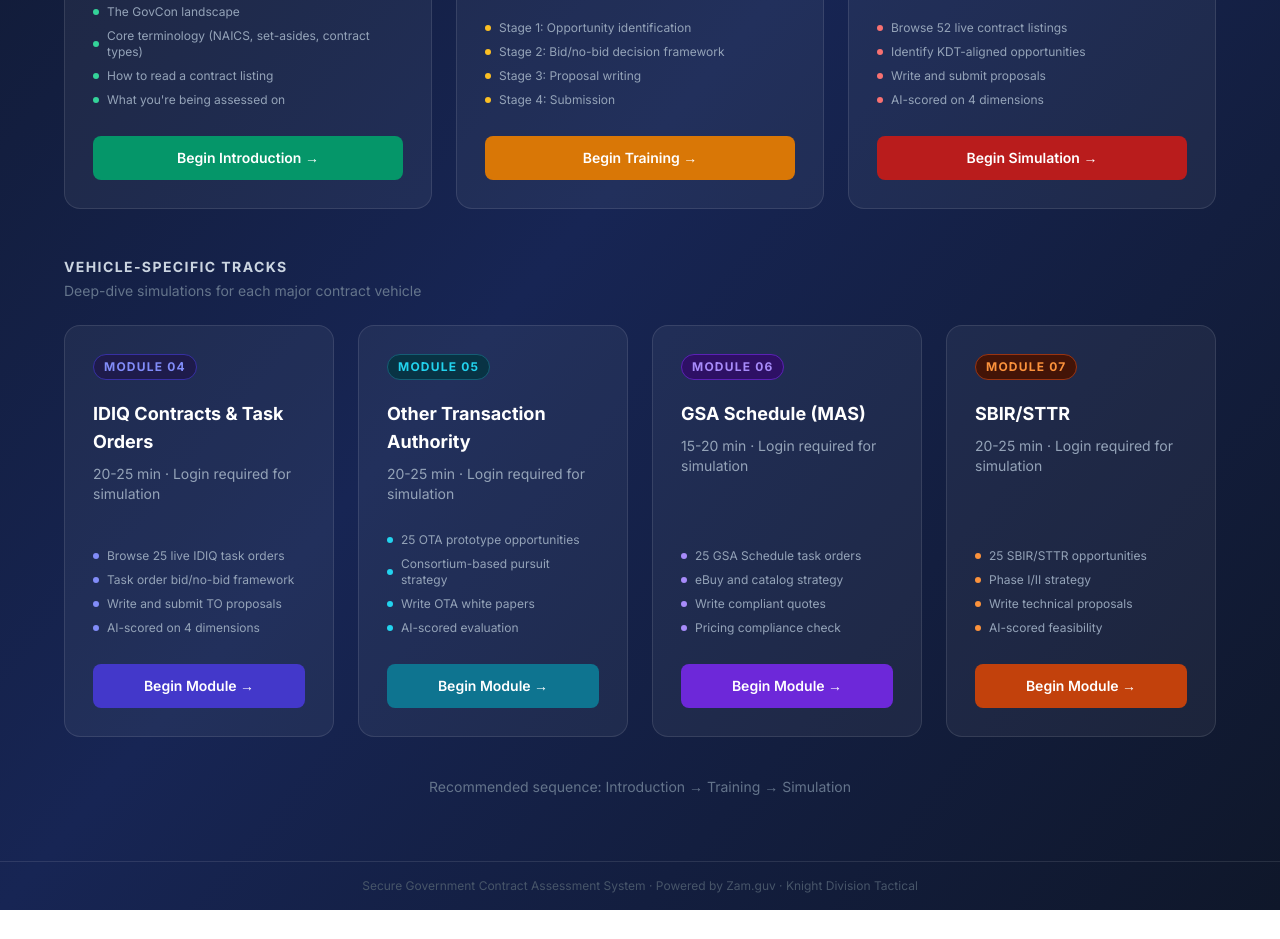
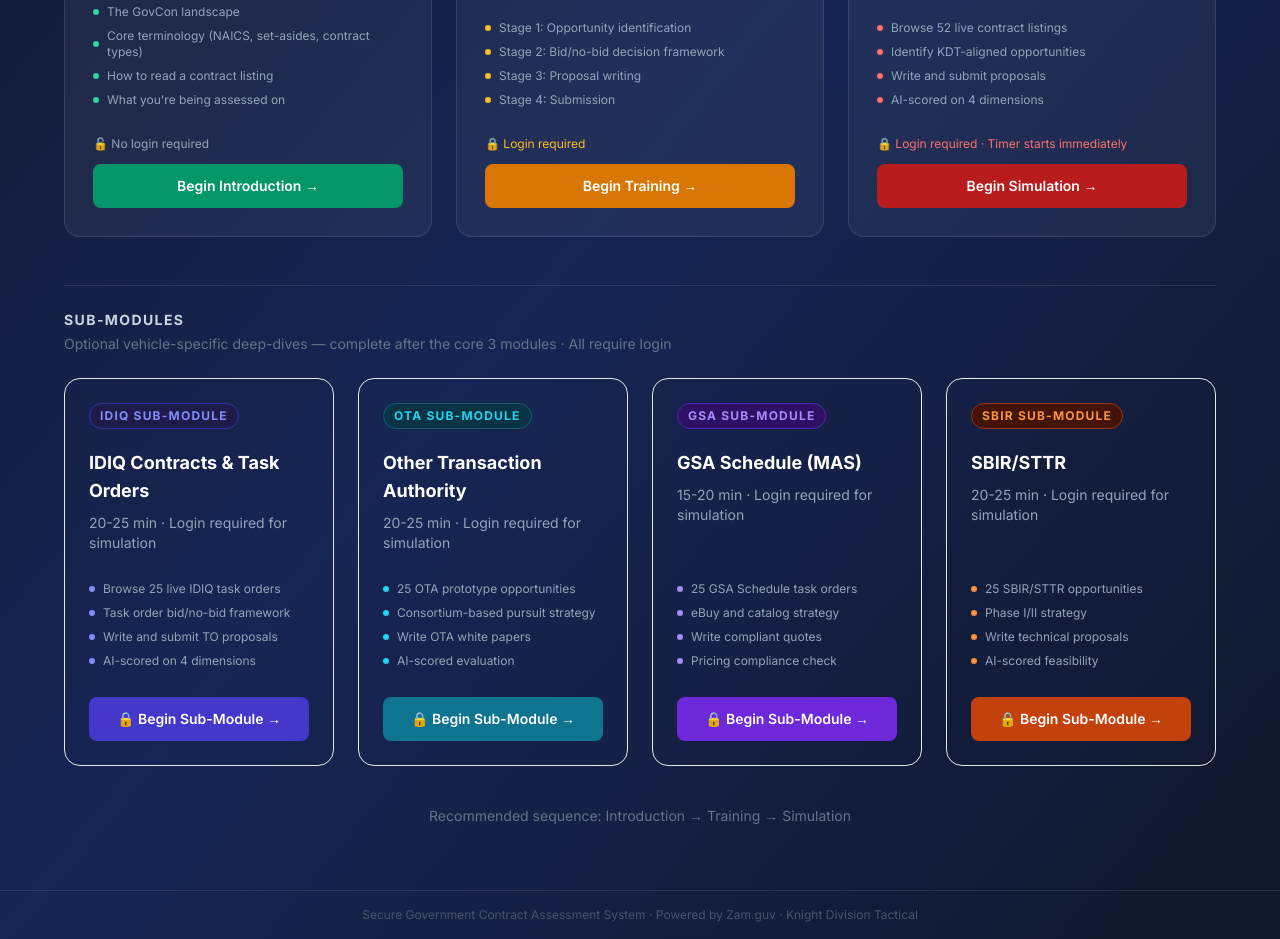
Before and after one commit to hugirecon/zam-guv, a Next.js app: page / in a window 1280 px wide. Shown: the part 600-1539 px from the top of the page. Before the commit the page ends 1510 px from the top, so only its background shows below. Built offline with nearby package versions, Linux system fonts and the light colour scheme.

Commit message:
UI/UX audit fixes: terminology, sub-module badges, login page, tab labels, visual hierarchy

```diff
--- a/app/modules/intro/page.tsx
+++ b/app/modules/intro/page.tsx
@@ -109,7 +109,7 @@ export default function IntroPage() {
         <div className="mb-10">
           <div className="inline-flex bg-gray-100 rounded-xl p-1 gap-1">
             {([
-              { id: "all" as Tab, label: "All", icon: "📅" },
+              { id: "all" as Tab, label: "Overview", icon: "📅" },
               { id: "vehicles" as Tab, label: "Contract Vehicles", icon: "🚗" },
               { id: "compliance" as Tab, label: "Compliance", icon: "🔒" },
             ]).map(({ id, label, icon }) => (
--- a/app/page.tsx
+++ b/app/page.tsx
@@ -27,13 +27,13 @@ export default function Home() {
               GovCon Assessment System
             </h1>
             <p className="text-slate-400 text-lg max-w-xl mx-auto">
-              Seven-module assessment system: core GovCon track plus four vehicle-specific deep-dive simulations.
+              3-module GovCon assessment system plus 4 vehicle-specific sub-module simulations.
             </p>
           </div>
 
           {/* ── Core Track ── */}
           <div className="mb-12">
-            <h2 className="text-sm font-bold text-slate-300 uppercase tracking-widest mb-6">Core Track</h2>
+            <h2 className="text-sm font-bold text-slate-300 uppercase tracking-widest mb-6">Core Track — 3 Modules</h2>
             <div className="grid md:grid-cols-3 gap-6">
 
               {/* Module 01 */}
@@ -51,6 +51,9 @@ export default function Home() {
                   <div className="flex items-center gap-2"><span className="w-1.5 h-1.5 bg-emerald-400 rounded-full flex-shrink-0"></span>Core terminology (NAICS, set-asides, contract types)</div>
                   <div className="flex items-center gap-2"><span className="w-1.5 h-1.5 bg-emerald-400 rounded-full flex-shrink-0"></span>How to read a contract listing</div>
                   <div className="flex items-center gap-2"><span className="w-1.5 h-1.5 bg-emerald-400 rounded-full flex-shrink-0"></span>What you're being assessed on</div>
+                </div>
+                <div className="flex items-center gap-2 mb-3">
+                  <span className="text-xs text-slate-400">🔓 No login required</span>
                 </div>
                 <Link
                   href="/modules/intro"
@@ -76,6 +79,9 @@ export default function Home() {
                   <div className="flex items-center gap-2"><span className="w-1.5 h-1.5 bg-amber-400 rounded-full flex-shrink-0"></span>Stage 3: Proposal writing</div>
                   <div className="flex items-center gap-2"><span className="w-1.5 h-1.5 bg-amber-400 rounded-full flex-shrink-0"></span>Stage 4: Submission</div>
                 </div>
+                <div className="flex items-center gap-2 mb-3">
+                  <span className="text-xs text-amber-400">🔒 Login required</span>
+                </div>
                 <Link
                   href="/modules/training"
                   className="block text-center bg-amber-600 hover:bg-amber-500 text-white font-semibold py-3 px-6 rounded-lg transition-colors text-sm"
@@ -100,6 +106,9 @@ export default function Home() {
                   <div className="flex items-center gap-2"><span className="w-1.5 h-1.5 bg-red-400 rounded-full flex-shrink-0"></span>Write and submit proposals</div>
                   <div className="flex items-center gap-2"><span className="w-1.5 h-1.5 bg-red-400 rounded-full flex-shrink-0"></span>AI-scored on 4 dimensions</div>
                 </div>
+                <div className="flex items-center gap-2 mb-3">
+                  <span className="text-xs text-red-400">🔒 Login required · Timer starts immediately</span>
+                </div>
                 <Link
                   href="/login"
                   className="block text-center bg-red-700 hover:bg-red-600 text-white font-semibold py-3 px-6 rounded-lg transition-colors text-sm"
@@ -111,18 +120,18 @@ export default function Home() {
             </div>
           </div>
 
-          {/* ── Vehicle-Specific Tracks ── */}
+          {/* ── Sub-Modules ── */}
           <div className="mb-10">
-            <div className="mb-6">
-              <h2 className="text-sm font-bold text-slate-300 uppercase tracking-widest mb-1">Vehicle-Specific Tracks</h2>
-              <p className="text-slate-500 text-sm">Deep-dive simulations for each major contract vehicle</p>
+            <div className="mb-6 pt-6 border-t border-white/10">
+              <h2 className="text-sm font-bold text-slate-300 uppercase tracking-widest mb-1">Sub-Modules</h2>
+              <p className="text-slate-500 text-sm">Optional vehicle-specific deep-dives — complete after the core 3 modules · All require login</p>
             </div>
             <div className="grid md:grid-cols-2 lg:grid-cols-4 gap-6">
 
-              {/* Module 04 — IDIQ */}
-              <div className="bg-white/5 border border-white/10 rounded-2xl p-7 flex flex-col hover:bg-white/8 transition-colors group">
+              {/* IDIQ Sub-Module */}
+              <div className="bg-white/3 border border-white/8 rounded-2xl p-6 flex flex-col hover:bg-white/6 transition-colors group">
                 <div className="flex items-center gap-3 mb-5">
-                  <span className="text-xs font-bold text-indigo-400 uppercase tracking-widest bg-indigo-950 border border-indigo-800 px-2.5 py-1 rounded-full">Module 04</span>
+                  <span className="text-xs font-bold text-indigo-400 uppercase tracking-widest bg-indigo-950 border border-indigo-800 px-2.5 py-1 rounded-full">IDIQ Sub-Module</span>
                 </div>
                 <h2 className="text-lg font-bold text-white mb-2">IDIQ Contracts &amp; Task Orders</h2>
                 <p className="text-slate-400 text-sm mb-1">20-25 min · Login required for simulation</p>
@@ -137,14 +146,14 @@ export default function Home() {
                   href="/modules/idiq"
                   className="block text-center bg-indigo-700 hover:bg-indigo-600 text-white font-semibold py-3 px-6 rounded-lg transition-colors text-sm"
                 >
-                  Begin Module →
+                  🔒 Begin Sub-Module →
                 </Link>
               </div>
 
-              {/* Module 05 — OTA */}
-              <div className="bg-white/5 border border-white/10 rounded-2xl p-7 flex flex-col hover:bg-white/8 transition-colors group">
+              {/* OTA Sub-Module */}
+              <div className="bg-white/3 border border-white/8 rounded-2xl p-6 flex flex-col hover:bg-white/6 transition-colors group">
                 <div className="flex items-center gap-3 mb-5">
-                  <span className="text-xs font-bold text-cyan-400 uppercase tracking-widest bg-cyan-950 border border-cyan-800 px-2.5 py-1 rounded-full">Module 05</span>
+                  <span className="text-xs font-bold text-cyan-400 uppercase tracking-widest bg-cyan-950 border border-cyan-800 px-2.5 py-1 rounded-full">OTA Sub-Module</span>
                 </div>
                 <h2 className="text-lg font-bold text-white mb-2">Other Transaction Authority</h2>
                 <p className="text-slate-400 text-sm mb-1">20-25 min · Login required for simulation</p>
@@ -159,14 +168,14 @@ export default function Home() {
                   href="/modules/ota"
                   className="block text-center bg-cyan-700 hover:bg-cyan-600 text-white font-semibold py-3 px-6 rounded-lg transition-colors text-sm"
                 >
-                  Begin Module →
+                  🔒 Begin Sub-Module →
                 </Link>
               </div>
 
-              {/* Module 06 — GSA */}
-              <div className="bg-white/5 border border-white/10 rounded-2xl p-7 flex flex-col hover:bg-white/8 transition-colors group">
+              {/* GSA Sub-Module */}
+              <div className="bg-white/3 border border-white/8 rounded-2xl p-6 flex flex-col hover:bg-white/6 transition-colors group">
                 <div className="flex items-center gap-3 mb-5">
-                  <span className="text-xs font-bold text-violet-400 uppercase tracking-widest bg-violet-950 border border-violet-800 px-2.5 py-1 rounded-full">Module 06</span>
+                  <span className="text-xs font-bold text-violet-400 uppercase tracking-widest bg-violet-950 border border-violet-800 px-2.5 py-1 rounded-full">GSA Sub-Module</span>
                 </div>
                 <h2 className="text-lg font-bold text-white mb-2">GSA Schedule (MAS)</h2>
                 <p className="text-slate-400 text-sm mb-1">15-20 min · Login required for simulation</p>
@@ -181,14 +190,14 @@ export default function Home() {
                   href="/modules/gsa"
                   className="block text-center bg-violet-700 hover:bg-violet-600 text-white font-semibold py-3 px-6 rounded-lg transition-colors text-sm"
                 >
-                  Begin Module →
+                  🔒 Begin Sub-Module →
                 </Link>
               </div>
 
-              {/* Module 07 — SBIR */}
-              <div className="bg-white/5 border border-white/10 rounded-2xl p-7 flex flex-col hover:bg-white/8 transition-colors group">
+              {/* SBIR Sub-Module */}
+              <div className="bg-white/3 border border-white/8 rounded-2xl p-6 flex flex-col hover:bg-white/6 transition-colors group">
                 <div className="flex items-center gap-3 mb-5">
-                  <span className="text-xs font-bold text-orange-400 uppercase tracking-widest bg-orange-950 border border-orange-800 px-2.5 py-1 rounded-full">Module 07</span>
+                  <span className="text-xs font-bold text-orange-400 uppercase tracking-widest bg-orange-950 border border-orange-800 px-2.5 py-1 rounded-full">SBIR Sub-Module</span>
                 </div>
                 <h2 className="text-lg font-bold text-white mb-2">SBIR/STTR</h2>
                 <p className="text-slate-400 text-sm mb-1">20-25 min · Login required for simulation</p>
@@ -203,7 +212,7 @@ export default function Home() {
                   href="/modules/sbir"
                   className="block text-center bg-orange-700 hover:bg-orange-600 text-white font-semibold py-3 px-6 rounded-lg transition-colors text-sm"
                 >
-                  Begin Module →
+                  🔒 Begin Sub-Module →
                 </Link>
               </div>
 
```
Also changed, not shown: app/login/page.tsx (+24 -4 lines).
